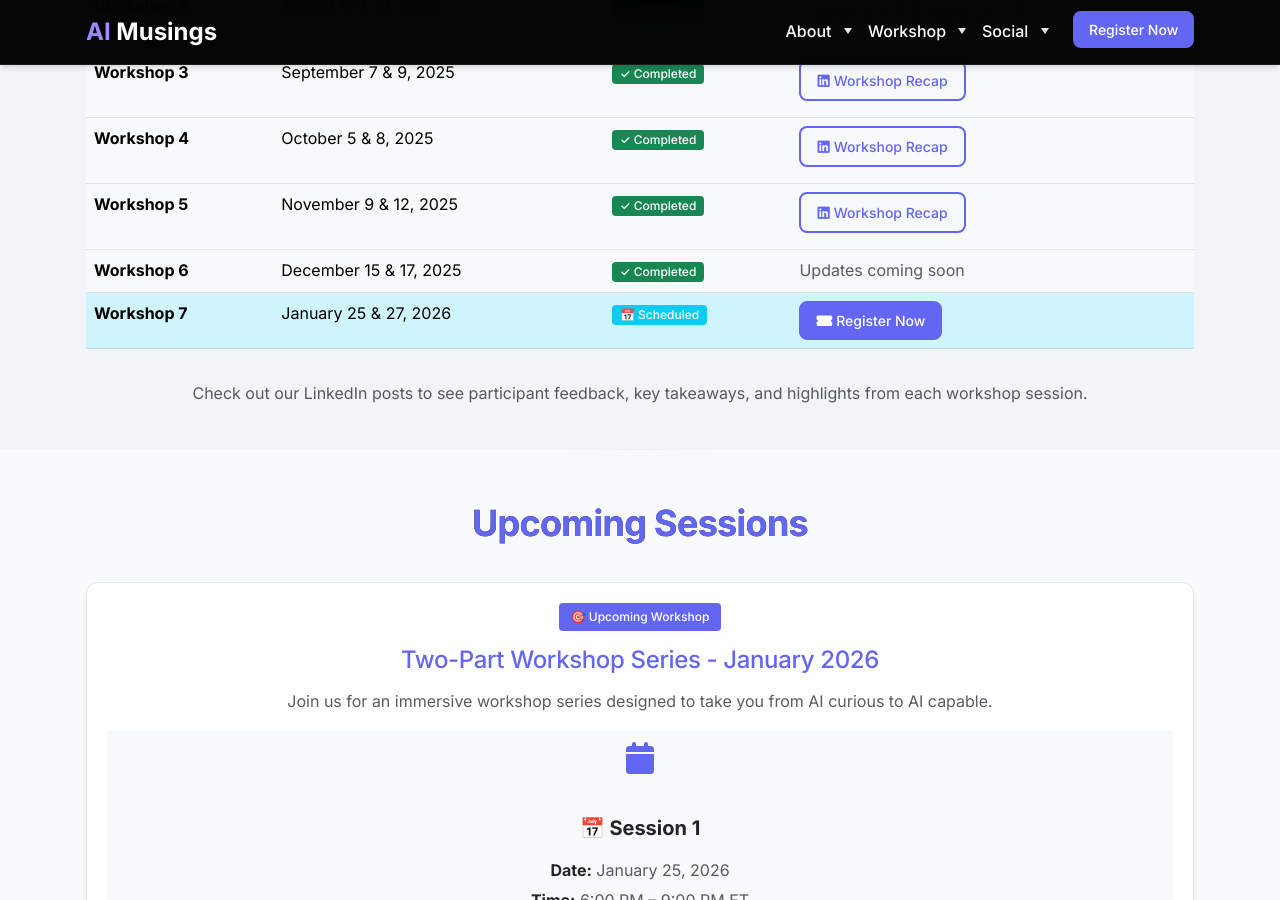
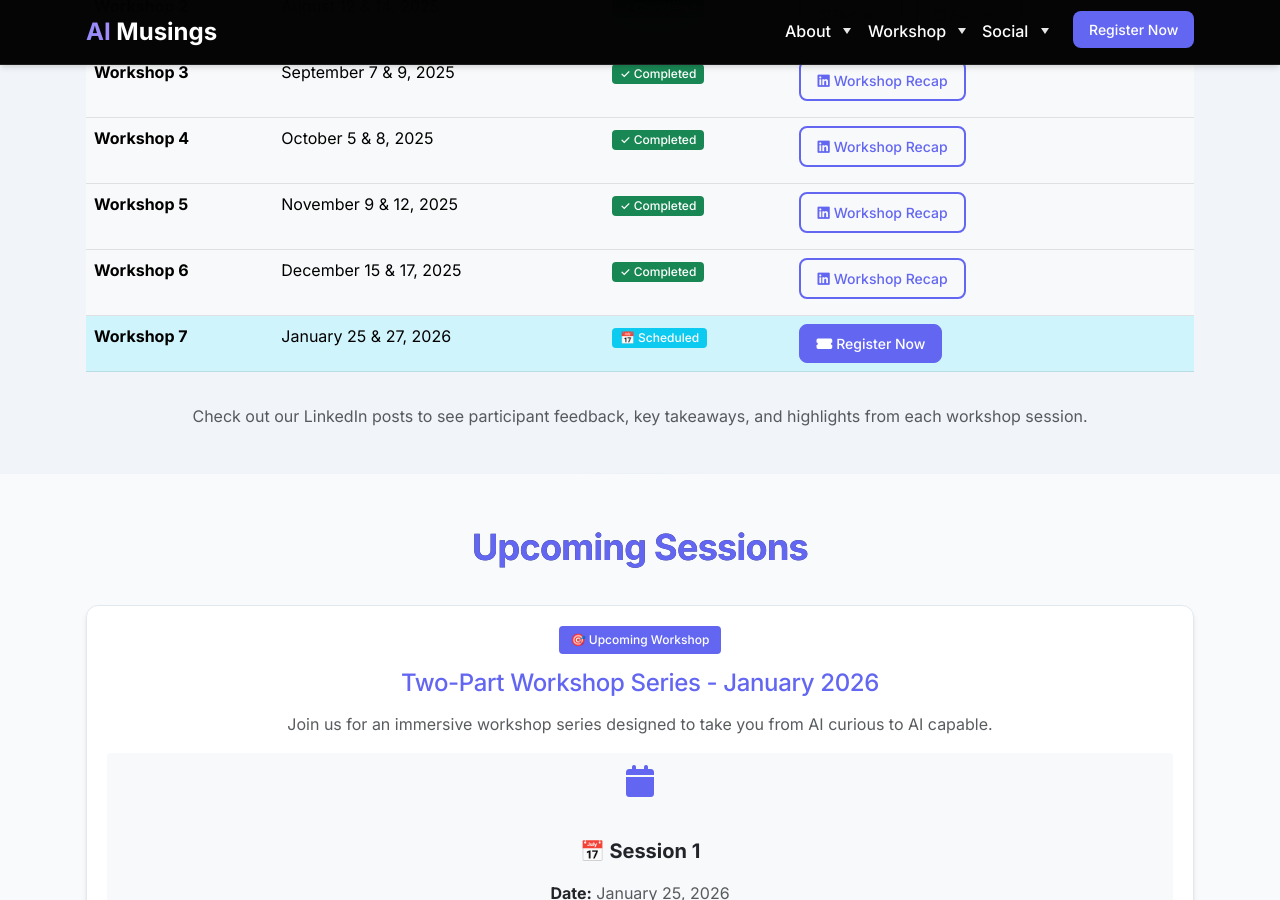
Before and after one commit to pulsarventures/aimusings.site, a Jekyll site: the page built from index.html, in a window 1280 px wide and 900 px high, scrolled down 11472 px. Built offline with Jekyll 4.4.1, drawn with Linux system fonts in a browser that asks for light colours; the list of posts is cut into pages by our own code.

Commit message:
Add Workshop 6 LinkedIn recap link
🤖 Generated with [Claude Code](https://claude.com/claude-code)

Co-Authored-By: Claude <noreply@anthropic.com>

```diff
--- a/index.html
+++ b/index.html
@@ -1078,7 +1078,9 @@ title: "Accelerate Your AI Game: Learn, Apply, Build in One Immersive Session"
                                 <td>December 15 & 17, 2025</td>
                                 <td><span class="badge bg-success">✓ Completed</span></td>
                                 <td>
-                                    <span class="text-muted">Updates coming soon</span>
+                                    <a href="https://www.linkedin.com/posts/sree-pradhip_ugcPost-7416263779916816384-AhC7?utm_source=share&utm_medium=member_desktop&rcm=ACoAAAA__8QBtA7Sogg5gQXQAj-yp2YW5jz5cJc" target="_blank" class="btn btn-sm btn-outline-primary mb-2">
+                                        <i class="fab fa-linkedin me-1"></i>Workshop Recap
+                                    </a>
                                 </td>
                             </tr>
                             <tr class="table-info">
```
